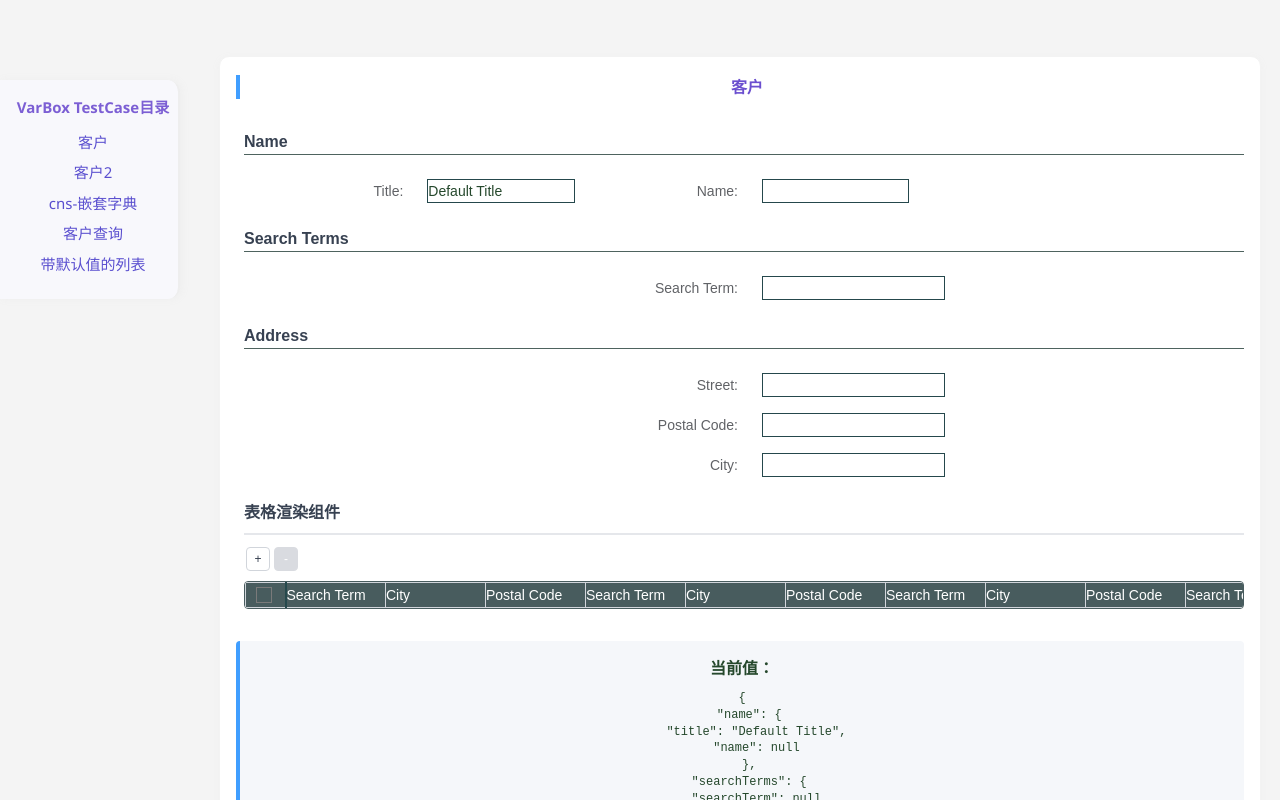
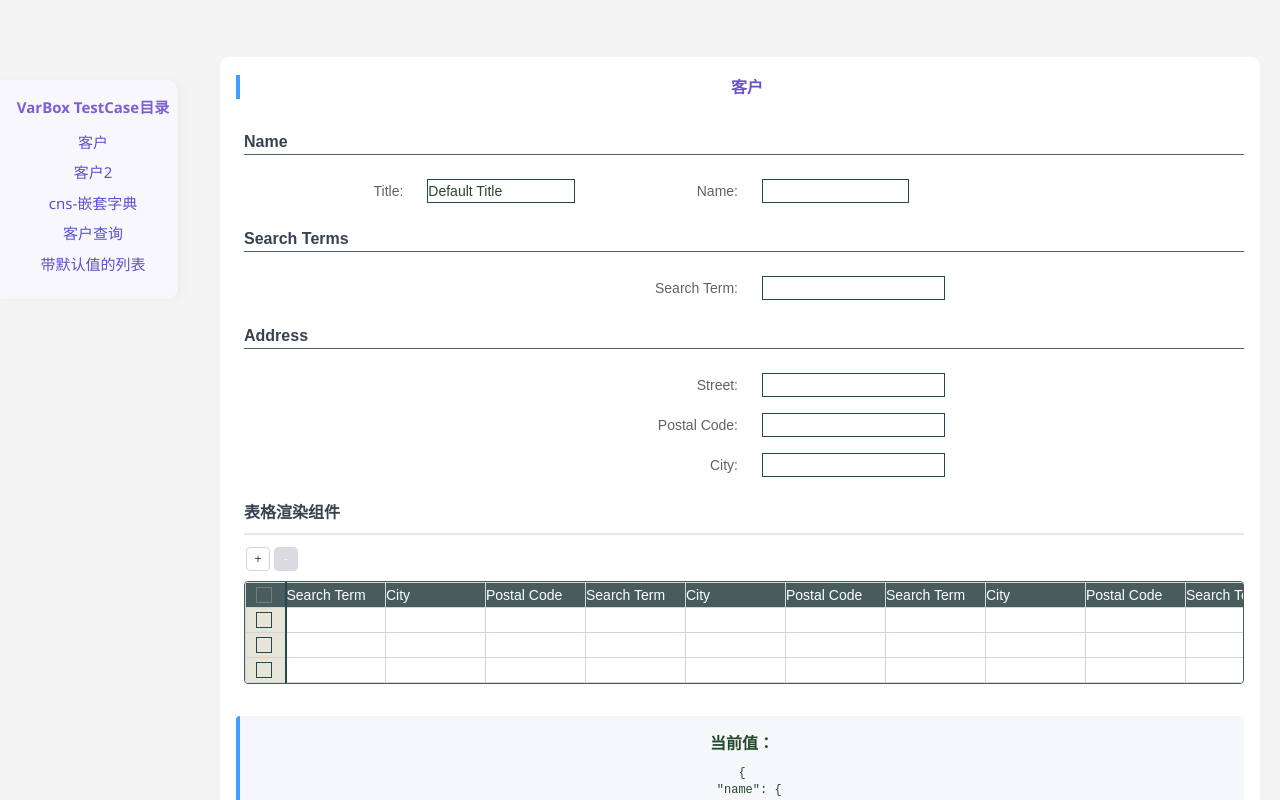
Before and after one commit to pezy-yx/ERP-SD-simplified, a Vue app in the folder site/: page /test/erppage in a window 1280 px wide. Built offline with nearby package versions, Linux system fonts and the light colour scheme.

Commit message:
feat: 给列表添加默认的空行

```diff
--- a/site/src/components/varbox/VarInput.vue
+++ b/site/src/components/varbox/VarInput.vue
@@ -217,7 +217,7 @@
                     </tr>
                   </thead>
                   <tbody>
-                    <tr v-for="(child, index) in currentNode?.children" :key="`${child.name}_${child.index}_${index}`" :class="`list-row ${baseClassPrefix}--list-row`">
+                    <tr v-for="(child, index) in listItems" :key="`${child.name}_${child.index}_${index}`" :class="`list-row ${baseClassPrefix}--list-row`">
                       <td :class="`select-cell ${baseClassPrefix}--select-cell`">
                         <label :class="`var-checkbox ${baseClassPrefix}--var-checkbox`">
                           <input
@@ -516,6 +516,23 @@ const leafChildren = computed(() => {
 const complexChildren = computed(() => {
   if (!currentNode.value?.children) return []
   return currentNode.value.children.filter(child => child.nodeType === 'dict' || child.nodeType === 'list')
+})
+
+const listItems = computed(()=>{
+  if(currentNode.value?.varType !== 'dynamiclist'){
+    return []
+  }
+  if(!currentNode.value?.config?.childTemplate) {
+    return currentNode.value.children
+  }
+  const length = currentNode.value.children.length
+  const rowProvided = currentNode.value.config?.rowProvided || 3
+  if (length < rowProvided) {
+    for (let i = length; i < rowProvided; i++) {
+      currentNode.value.addChild(createNewListItem()!)
+    }
+  }
+  return currentNode.value.children
 })
 
 watch(currentNode, () => {
--- a/site/src/utils/VarTree.ts
+++ b/site/src/utils/VarTree.ts
@@ -43,6 +43,7 @@ export type VarNodeConfig = {
   searchMethods?: SearchMethod[] | null; // 搜索方法配置
   customSearchResultHandler?: SearchResultHandler; // 自定义搜索结果处理函数
   selected?: boolean; // 是否为选中状态
+  rowProvided?: number; // 动态列表初始行数
 }
 
 export type NodeStructure = {
```
